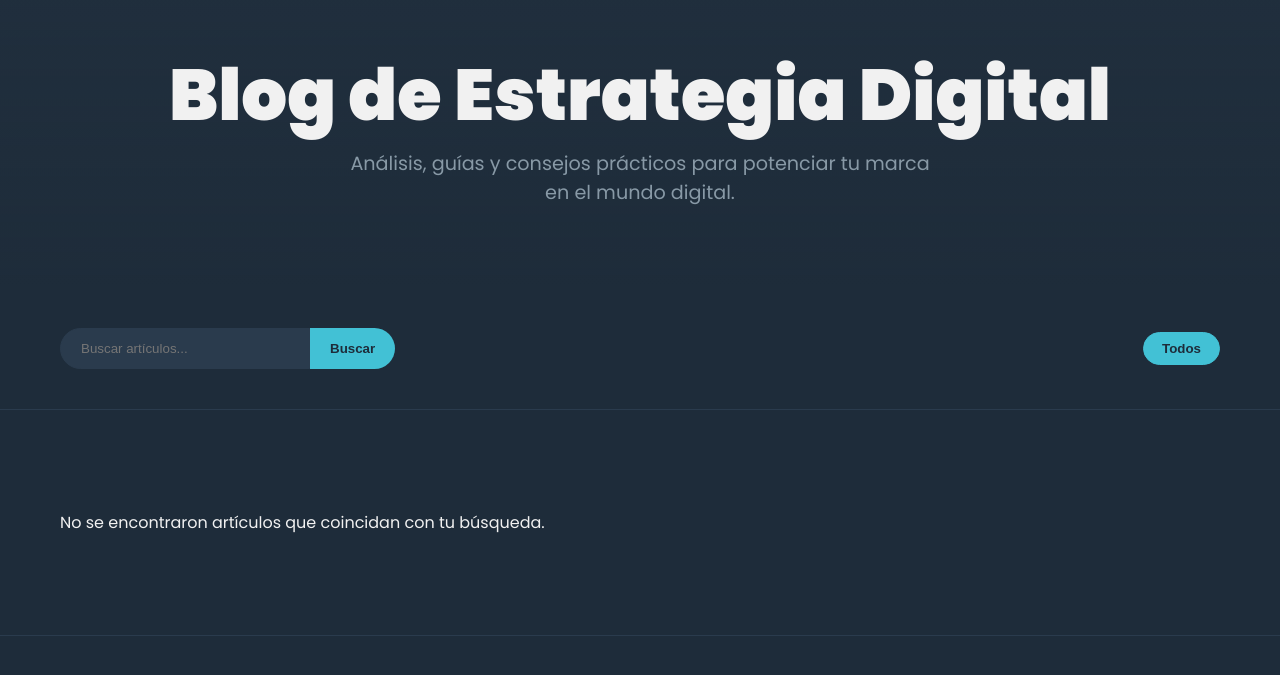
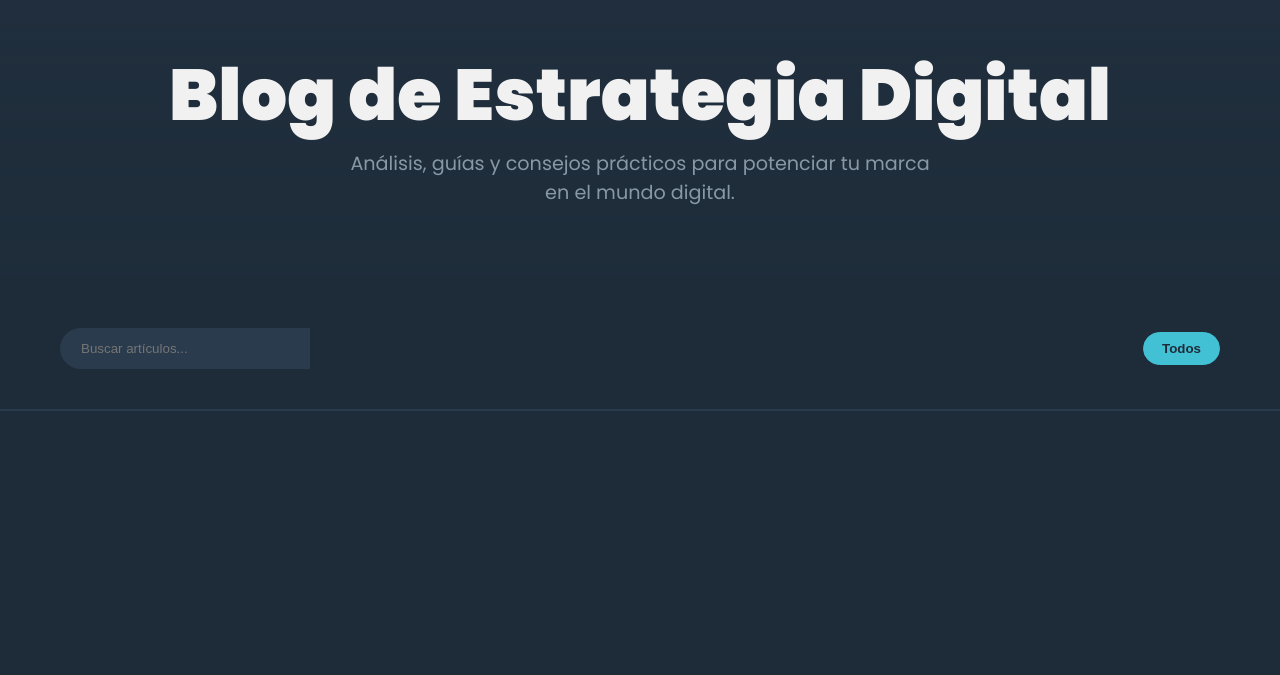
Before and after one commit to ronaldr214/mi-web-personal, a plain HTML site: page blog.html in a window 1280 px wide. Shown: the part 105-780 px from the top of the page. Drawn offline with nearby package versions, Linux system fonts and the light colour scheme; no server answers.

Commit message:
Update blog.html

```diff
--- a/blog.html
+++ b/blog.html
@@ -3,7 +3,7 @@
 <head>
     <meta charset="UTF-8">
     <meta name="viewport" content="width=device-width, initial-scale=1.0">
-    <title>Blog - Ronald Rangel, Estratega Digital</title>
+    <title>Blog de Estrategia Digital - Ronald Rangel</title>
     <meta name="description" content="Análisis, guías y consejos prácticos para potenciar tu marca en el mundo digital.">
     <link rel="icon" type="image/webp" href="/favicon.webp">
     <link rel="stylesheet" href="/style.css">
@@ -28,18 +28,17 @@
                 <div class="filter-controls">
                     <div class="search-box">
                         <input type="text" id="searchInput" placeholder="Buscar artículos...">
-                        <button onclick="searchPosts()">Buscar</button>
                     </div>
                     <div class="category-filters" id="category-filters-container">
                         <button class="filter-btn active" data-category="all">Todos</button>
-                        </div>
+                    </div>
                 </div>
             </div>
         </section>
 
-        <section class="blog-list-section">
+        <section class="blog-posts">
             <div class="container">
-                <div class="blog-grid" id="blog-posts-container">
+                <div id="postsContainer" class="posts-grid">
                     </div>
             </div>
         </section>
@@ -50,5 +49,6 @@
 
     <script src="https://cdn.jsdelivr.net/npm/marked/marked.min.js"></script>
     <script src="/blog.js"></script>
+    <script src="/script.js"></script>
 </body>
 </html>
```
